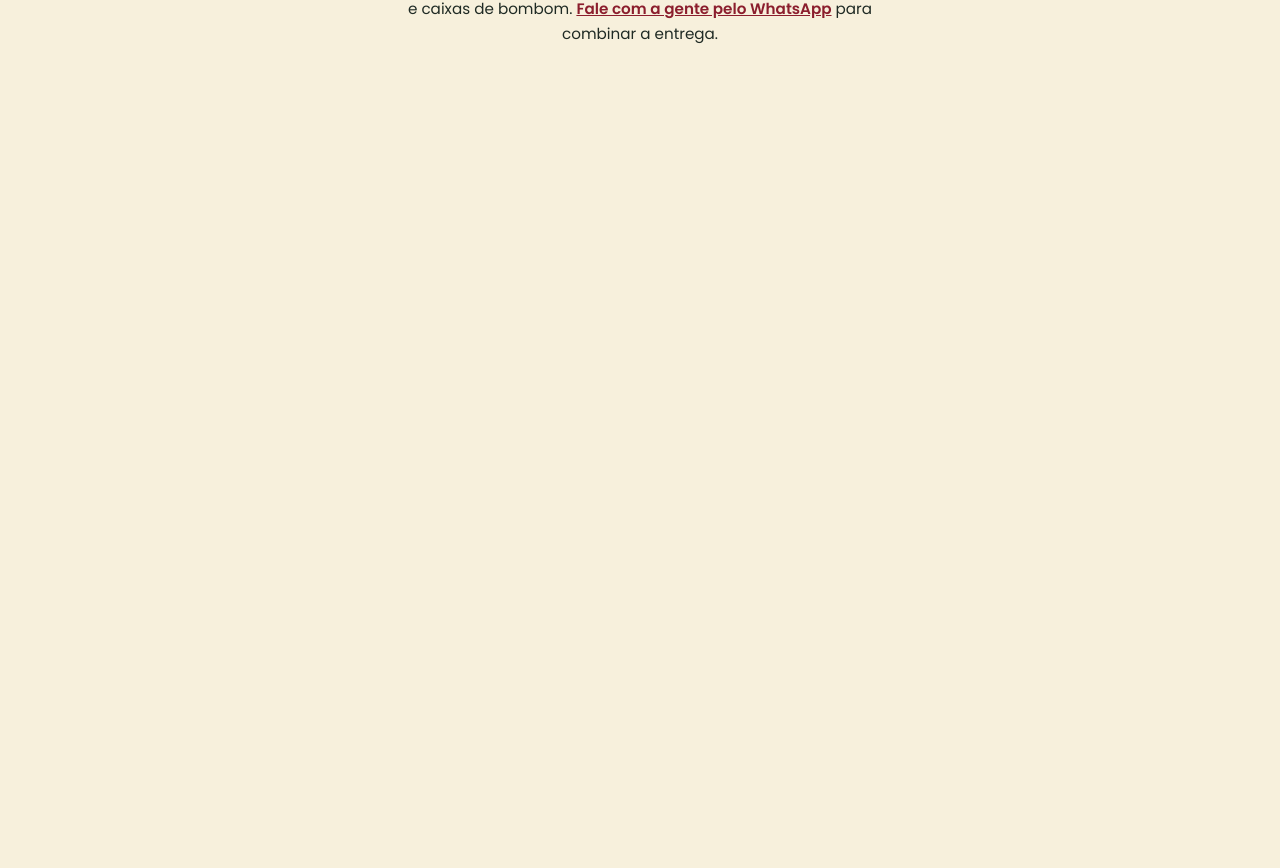
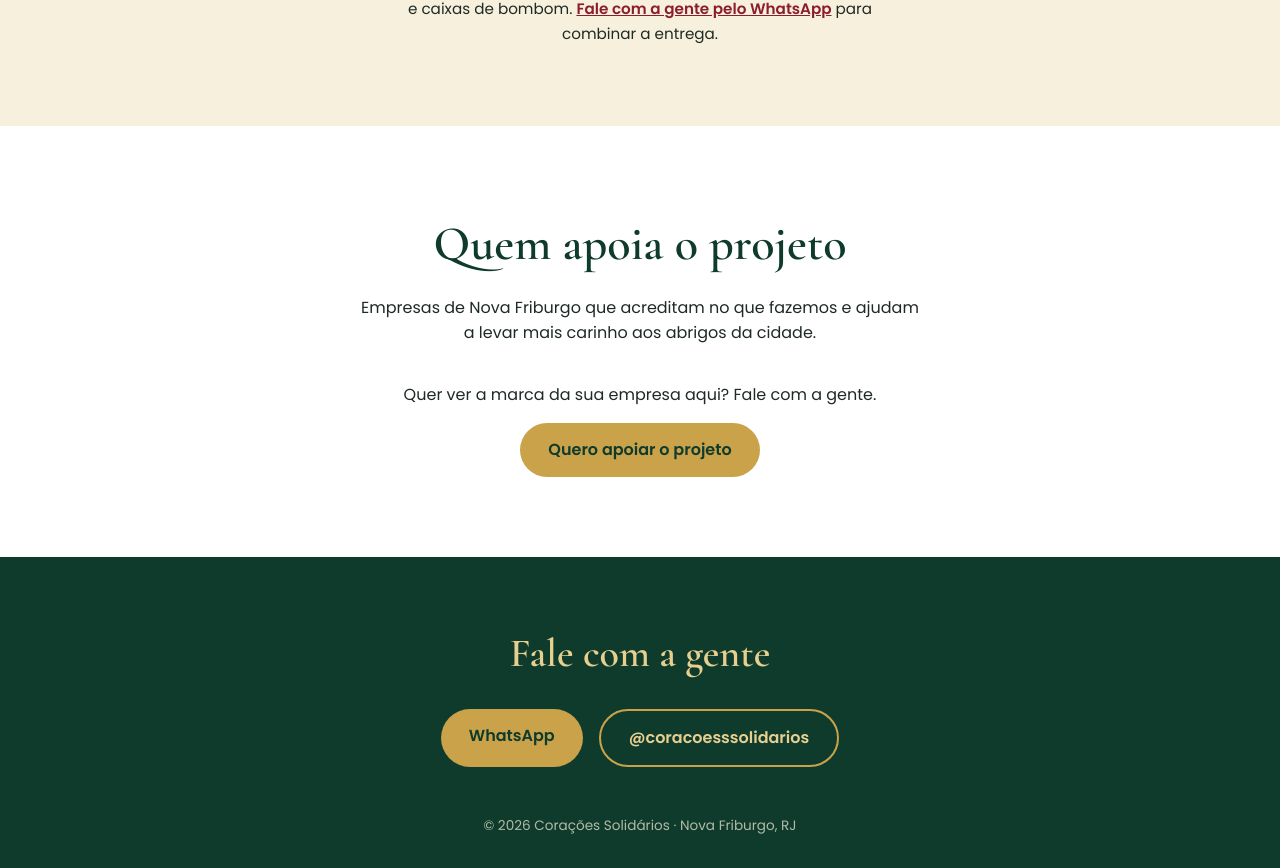
Before and after one commit to kaynanvieira/coracoes-solidarios, a React (Vite) app: page / in a window 1280 px wide. Shown: the part 1175-2043 px from the top of the page. Before the commit the page ends 1301 px from the top, so only its background shows below. Built offline with nearby package versions, Linux system fonts and the light colour scheme.

Commit message:
feat: seções de patrocinadores e contato

```diff
--- a/src/App.jsx
+++ b/src/App.jsx
@@ -1,11 +1,17 @@
 import Hero from "./components/Hero";
 import HowToHelp from "./components/HowToHelp";
+import Sponsors from "./components/Sponsors";
+import Contact from "./components/Contact";
 
 export default function App() {
   return (
-    <main>
-      <Hero />
-      <HowToHelp />
-    </main>
+    <>
+      <main>
+        <Hero />
+        <HowToHelp />
+        <Sponsors />
+      </main>
+      <Contact />
+    </>
   );
 }
--- /dev/null
+++ b/src/components/Contact.css
@@ -0,0 +1,31 @@
+.contact {
+  background: var(--verde-escuro);
+  color: var(--texto-claro);
+  text-align: center;
+  padding: 64px 0 32px;
+}
+
+.contact h2 {
+  font-family: var(--fonte-titulo);
+  font-size: clamp(1.8rem, 5vw, 2.5rem);
+  color: var(--dourado-claro);
+  margin-bottom: 24px;
+}
+
+.contact-links {
+  display: flex;
+  flex-wrap: wrap;
+  justify-content: center;
+  gap: 16px;
+}
+
+.contact-outline {
+  border: 2px solid var(--dourado);
+  color: var(--dourado-claro);
+}
+
+.contact-copy {
+  margin-top: 48px;
+  font-size: 0.85rem;
+  opacity: 0.7;
+}
--- /dev/null
+++ b/src/components/Contact.jsx
@@ -0,0 +1,33 @@
+import { site } from "../data/site";
+import "./Contact.css";
+
+export default function Contact() {
+  return (
+    <footer className="contact" id="contato">
+      <div className="container">
+        <h2>Fale com a gente</h2>
+        <div className="contact-links">
+          <a
+            className="btn btn-dourado"
+            href={site.whatsapp}
+            target="_blank"
+            rel="noopener noreferrer"
+          >
+            WhatsApp
+          </a>
+          <a
+            className="btn contact-outline"
+            href={site.instagram}
+            target="_blank"
+            rel="noopener noreferrer"
+          >
+            @coracoesssolidarios
+          </a>
+        </div>
+        <p className="contact-copy">
+          © {new Date().getFullYear()} Corações Solidários · Nova Friburgo, RJ
+        </p>
+      </div>
+    </footer>
+  );
+}
--- /dev/null
+++ b/src/components/Sponsors.css
@@ -0,0 +1,37 @@
+.sponsors {
+  padding: 80px 0;
+  text-align: center;
+  background: #fff;
+}
+
+.sponsors h2 {
+  font-family: var(--fonte-titulo);
+  font-size: clamp(2rem, 6vw, 3rem);
+  color: var(--verde-escuro);
+}
+
+.sponsors-intro {
+  max-width: 560px;
+  margin: 12px auto 36px;
+}
+
+.sponsors-grid {
+  list-style: none;
+  display: flex;
+  flex-wrap: wrap;
+  justify-content: center;
+  align-items: center;
+  gap: 32px;
+  margin-bottom: 40px;
+}
+
+.sponsors-grid img {
+  height: 70px;
+  width: auto;
+  max-width: 160px;
+  object-fit: contain;
+}
+
+.sponsors-cta-text {
+  margin-bottom: 16px;
+}
--- /dev/null
+++ b/src/components/Sponsors.jsx
@@ -0,0 +1,45 @@
+import { sponsors } from "../data/sponsors";
+import { site } from "../data/site";
+import "./Sponsors.css";
+
+const mensagem = encodeURIComponent(
+  "Olá! Tenho interesse em apoiar o projeto Corações Solidários."
+);
+
+export default function Sponsors() {
+  return (
+    <section className="sponsors" id="patrocinadores">
+      <div className="container">
+        <h2>Quem apoia o projeto</h2>
+        <p className="sponsors-intro">
+          Empresas de Nova Friburgo que acreditam no que fazemos e ajudam a levar
+          mais carinho aos abrigos da cidade.
+        </p>
+
+        {sponsors.length > 0 && (
+          <ul className="sponsors-grid">
+            {sponsors.map((s) => (
+              <li key={s.name}>
+                <a href={s.url} target="_blank" rel="noopener noreferrer">
+                  <img src={s.logo} alt={s.name} loading="lazy" />
+                </a>
+              </li>
+            ))}
+          </ul>
+        )}
+
+        <p className="sponsors-cta-text">
+          Quer ver a marca da sua empresa aqui? Fale com a gente.
+        </p>
+        <a
+          className="btn btn-dourado"
+          href={`${site.whatsapp}?text=${mensagem}`}
+          target="_blank"
+          rel="noopener noreferrer"
+        >
+          Quero apoiar o projeto
+        </a>
+      </div>
+    </section>
+  );
+}
--- a/src/data/sponpors.js
+++ b/src/data/sponpors.js
@@ -0,0 +1,4 @@
+// Para adicionar um patrocinador, descomente e preencha uma linha:
+export const sponsors = [
+  // { name: "Nome da empresa", logo: "/images/patrocinadores/empresa.png", url: "https://site-da-empresa.com.br" },
+];
```
